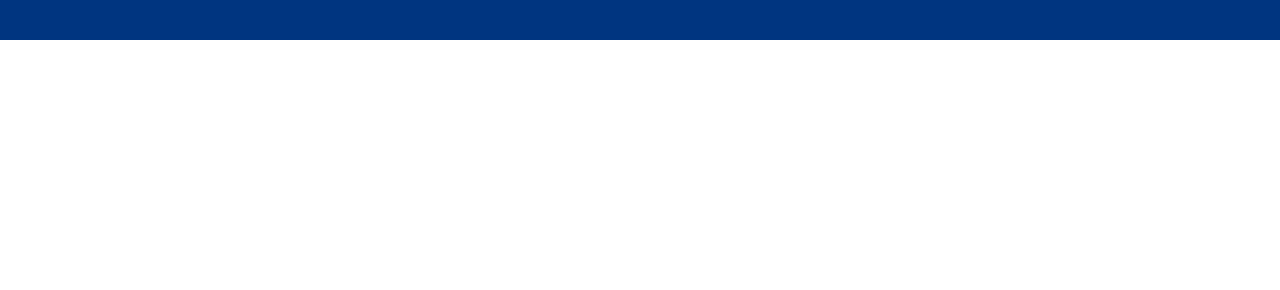
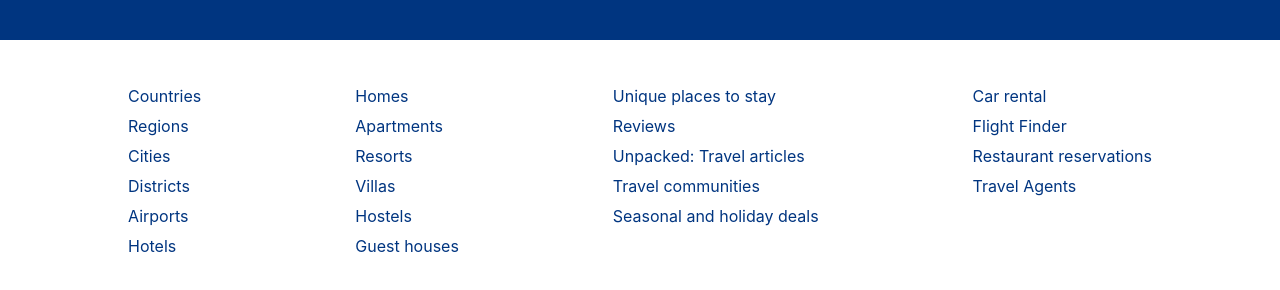
Before and after one commit to Fahim-Rahaman/Hotel-Booking-Site, a React (Create React App) app in the folder frontend/: page / in a window 1280 px wide. Shown: the part 1609-1899 px from the top of the page. Before the commit the page ends 1649 px from the top, so only its background shows below. Built offline with nearby package versions, Linux system fonts and the light colour scheme.

Commit message:
footer complete

```diff
--- /dev/null
+++ b/frontend/src/components/footer/footer.css
@@ -0,0 +1,21 @@
+.footer{
+    width: 100%;
+    max-width: 1024px;
+    font-size: 14
+    px;
+}
+.footerLists{
+    width: 100%;
+    display: flex;
+    justify-content: space-between;
+    margin-bottom: 50px;
+}
+.footerList{
+    list-style: none;
+    padding: 0;
+}
+.footerListItem{
+    margin-bottom: 10px;
+    color: #003580;
+    cursor: pointer;
+}
--- /dev/null
+++ b/frontend/src/components/footer/footer.jsx
@@ -0,0 +1,43 @@
+import React from 'react'
+import './footer.css'
+
+const footer = () => {
+  return (
+    <div className ="footer">
+        <div className="footerLists">
+            <ul className="footerList">
+                <li className="footerListItem">Countries</li>
+                <li className="footerListItem">Regions</li>
+                <li className="footerListItem">Cities</li>
+                <li className="footerListItem">Districts</li>
+                <li className="footerListItem">Airports</li>
+                <li className="footerListItem">Hotels</li>
+            </ul>
+            <ul className="footerList">
+                <li className="footerListItem">Homes</li>
+                <li className="footerListItem">Apartments</li>
+                <li className="footerListItem">Resorts</li>
+                <li className="footerListItem">Villas</li>
+                <li className="footerListItem">Hostels</li>
+                <li className="footerListItem">Guest houses</li>
+            </ul>
+            <ul className="footerList">
+                <li className="footerListItem">Unique places to stay</li>
+                <li className="footerListItem">Reviews</li>
+                <li className="footerListItem">Unpacked: Travel articles</li>
+                <li className="footerListItem">Travel communities</li>
+                <li className="footerListItem">Seasonal and holiday deals</li>
+            </ul>
+            <ul className="footerList">
+                <li className="footerListItem">Car rental</li>
+                <li className="footerListItem">Flight Finder</li>
+                <li className="footerListItem">Restaurant reservations</li>
+                <li className="footerListItem">Travel Agents</li>
+            </ul>
+        </div>
+
+    </div>
+  )
+}
+
+export default footer
--- a/frontend/src/pages/home/Home.jsx
+++ b/frontend/src/pages/home/Home.jsx
@@ -5,6 +5,7 @@
 import PropertyList from '../../components/propertyList/propertyList'
 import FeaturedProperty from '../../components/featuredProperty/featuredProperty'
 import MailList from '../../components/mailList/mailList'
+import Footer from '../../components/footer/footer'
 import './Home.css'
 const Home = () => {
   return (
@@ -18,6 +19,8 @@
         <h1 className="homeTitle">Chosse your home</h1>
         <FeaturedProperty />
         <MailList />
+        <Footer />
+
 
       </div>
     </div>
```
